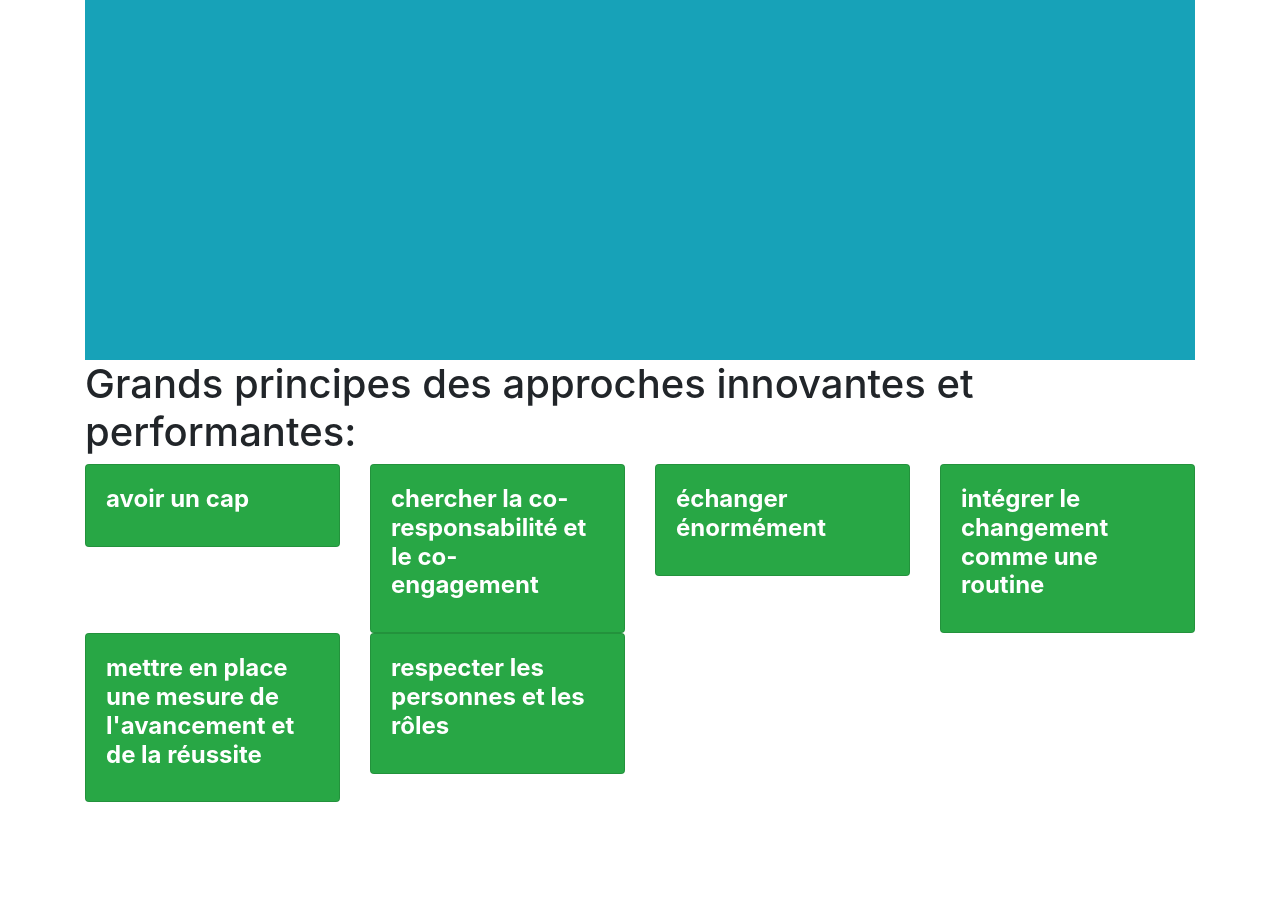
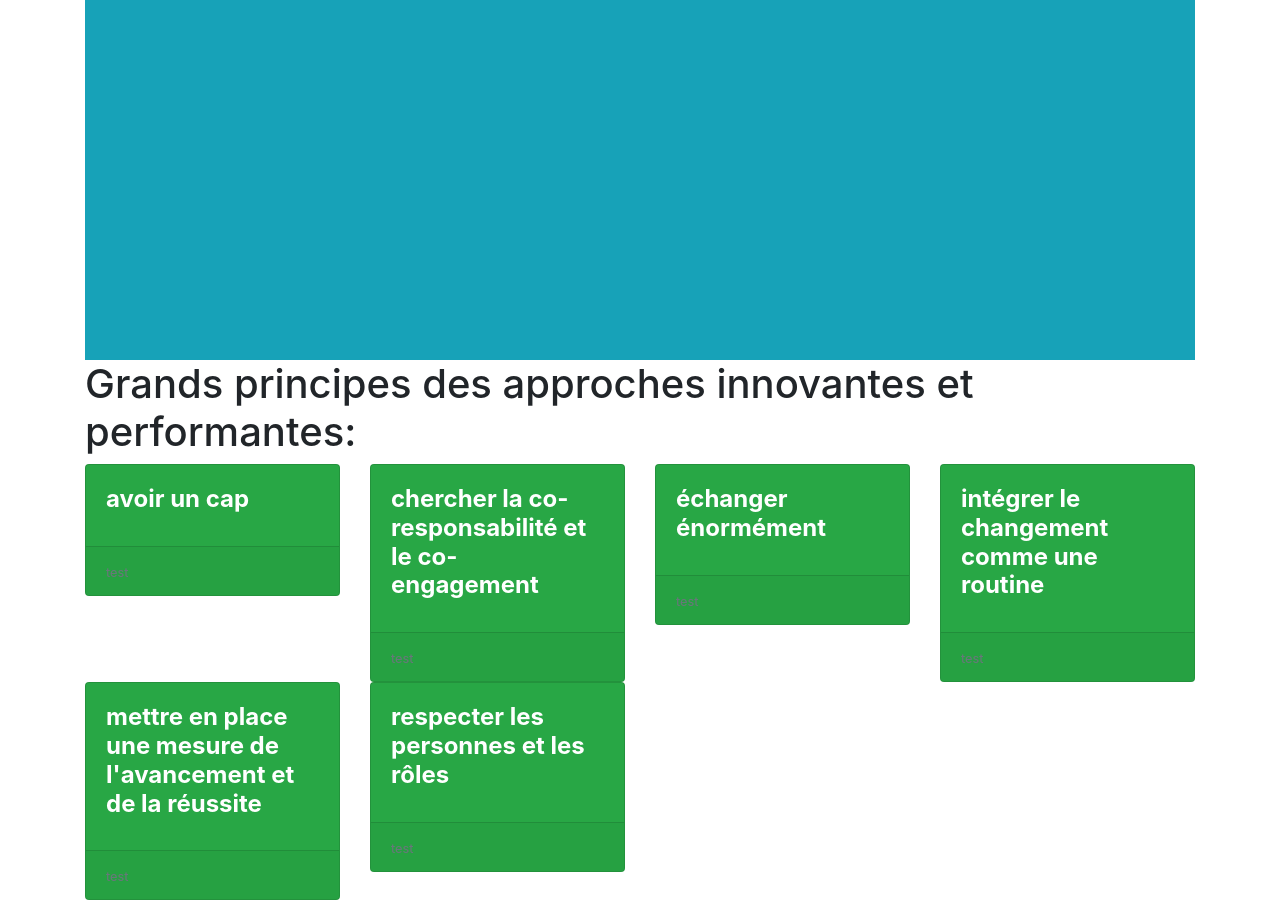
Before and after one commit to OrgaEvolutions/orgaevolutions.github.io, a Jekyll site: the page built from index.html, in a window 1280 px wide and 900 px high, scrolled down 596 px. Built offline with Jekyll 4.4.1, drawn with Linux system fonts in a browser that asks for light colours; before the commit the page ends 1398 px from its top, so only the background shows below that.

Commit message:
Update index.html

```diff
--- a/index.html
+++ b/index.html
@@ -18,6 +18,9 @@ title: evolutions
 						<h4 class="card-title"><strong>{{ libelle.libelle }}</strong></h4>
 						<p class="card-text"></p>
 					</div>
+					<div class="card-footer">
+      						<small class="text-muted">test</small>
+    					</div>
 				</div>
 			</div>
 		{% endfor %}
```
